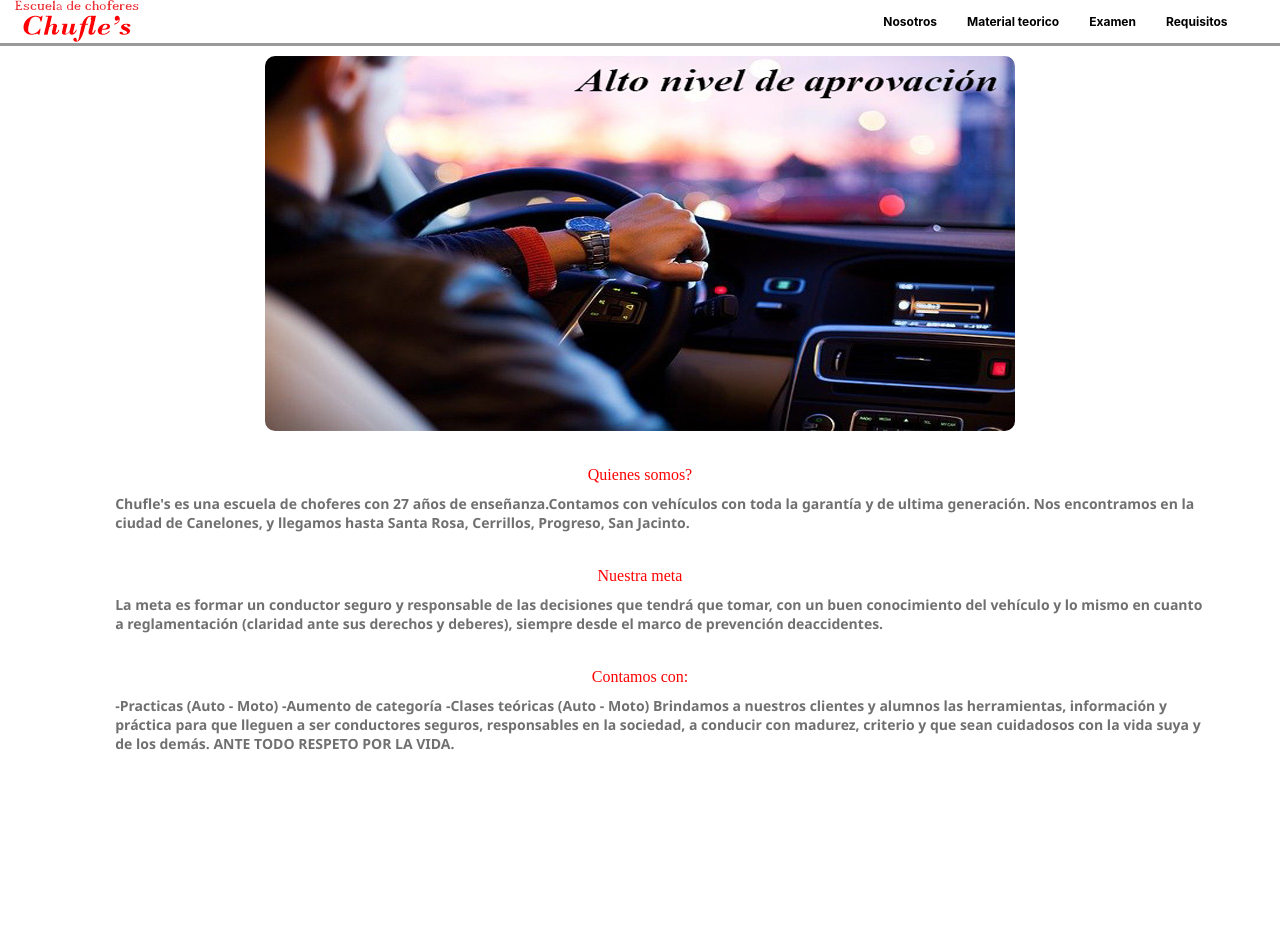
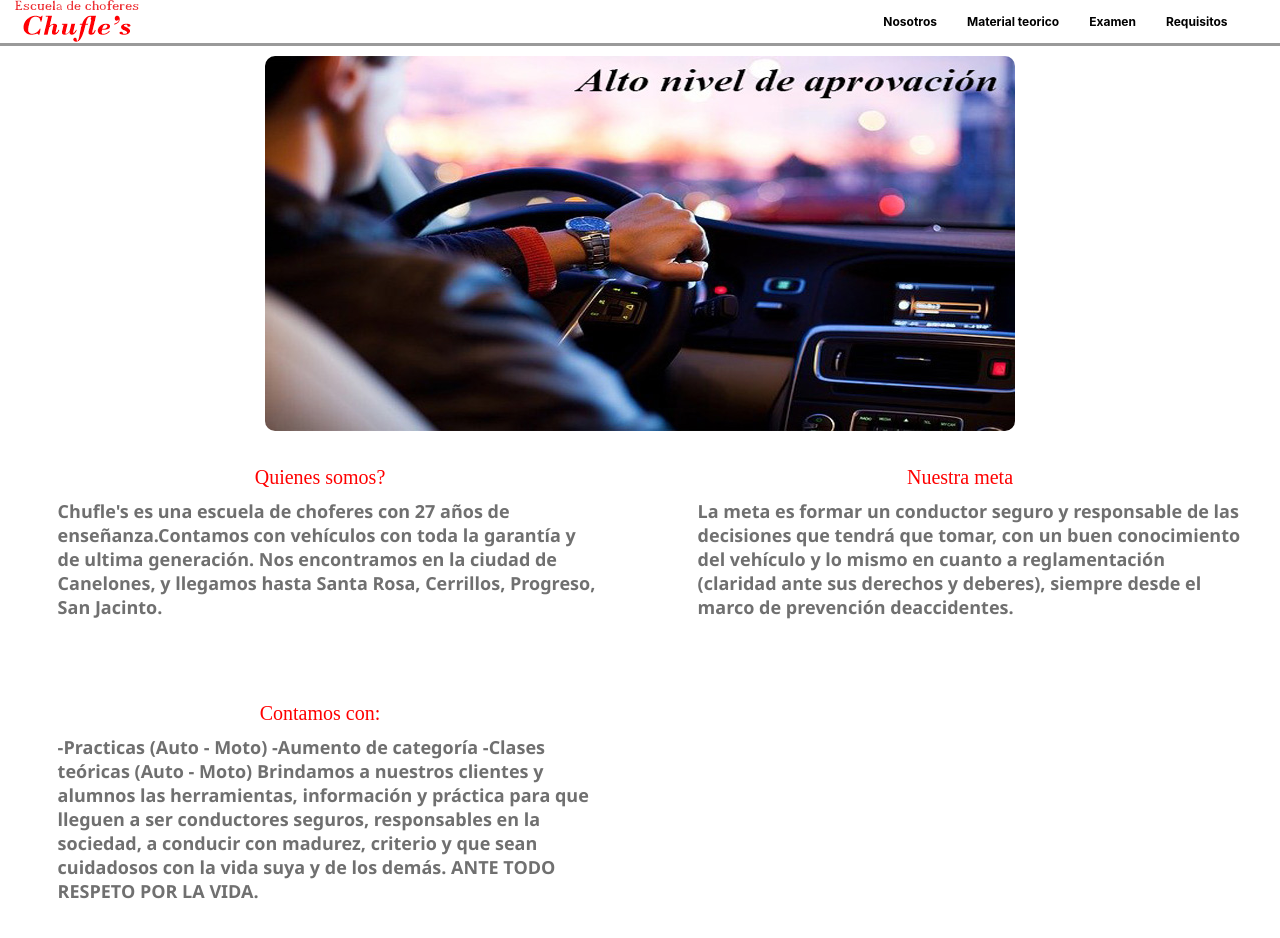
Before and after one commit to leandro3742/chufles, a React (Create React App) app: page / in a window 1280 px wide. Shown: the top 938 px of the page. Built offline with nearby package versions, Linux system fonts and the light colour scheme; a web font is replaced by a local one.

Commit message:
Agregue usuario nuevo pero esta a medias el css de pc

```diff
--- a/src/pages/Examen.js
+++ b/src/pages/Examen.js
@@ -21,7 +21,8 @@ const Leandro = new USUARIO(49189815, 'm', 'Leandro');
 const Arihana = new USUARIO(50379752, 'f', 'Arihana');
 
 const Marcos = new USUARIO(51196719, 'm', 'Marcos');
-const arreglo = [Maira, Leandro, Arihana, Marcos];
+const Maria = new USUARIO(43349996, 'f', 'Maria Julia')
+const arreglo = [Maira, Leandro, Arihana, Marcos, Maria];
 
 /*******************************************/
 
--- a/src/pages/Home.js
+++ b/src/pages/Home.js
@@ -10,6 +10,8 @@ export default class Home extends React.Component {
         return(
             <div className="home">
                <Banner />
+               <div className="contenedor-texto">
+                    <div className="subcontainer uno">
                         <span className="titulos">Quienes somos?</span>
                         <span className="texto">
                             Chufle's es una escuela de choferes con
@@ -19,7 +21,9 @@ export default class Home extends React.Component {
                             de Canelones, y llegamos hasta
                             Santa Rosa, Cerrillos, Progreso, San Jacinto.
                         </span>
+                    </div>
 
+                    <div className="subcontainer dos">
                         <span className="titulos">Nuestra meta</span>
                         <span className="texto">
                             La meta es formar un conductor seguro y
@@ -29,7 +33,9 @@ export default class Home extends React.Component {
                             ante sus derechos y deberes), siempre desde
                             el marco de prevención deaccidentes.
                         </span>
+                    </div>
 
+                    <div className="subcontainer tres">
                         <span className="titulos">Contamos con:  </span>
                         <span className="texto">
                         -Practicas (Auto - Moto)
@@ -44,6 +50,8 @@ export default class Home extends React.Component {
                         vida suya y de los demás.
                         ANTE TODO RESPETO POR LA VIDA.
                         </span>
+                    </div>
+                </div>
 
                 <Footer />
             </div>
--- a/src/pages/styles/Home.css
+++ b/src/pages/styles/Home.css
@@ -16,3 +16,23 @@
     display: flex;
     font-weight: bold;
 }
+
+@media screen and (min-width: 500px){
+    .contenedor-texto{
+        display: grid;
+        grid-template-columns: 1fr 1fr;
+        grid-template-rows: 1fr 1fr;
+    }
+    .subcontainer.tres{
+        display: grid;
+        justify-content: center;
+        /* grid-column: 3/4; */
+        grid-row: 2/3;
+    }
+    .titulos{
+        font-size: 20px;
+    }
+    .texto{
+        font-size: 18px;
+    }
+}
```
Also changed, not shown: 11 other files (tests, documents, lock files or other folders). Lines whose indentation alone changed are shown as unchanged.
